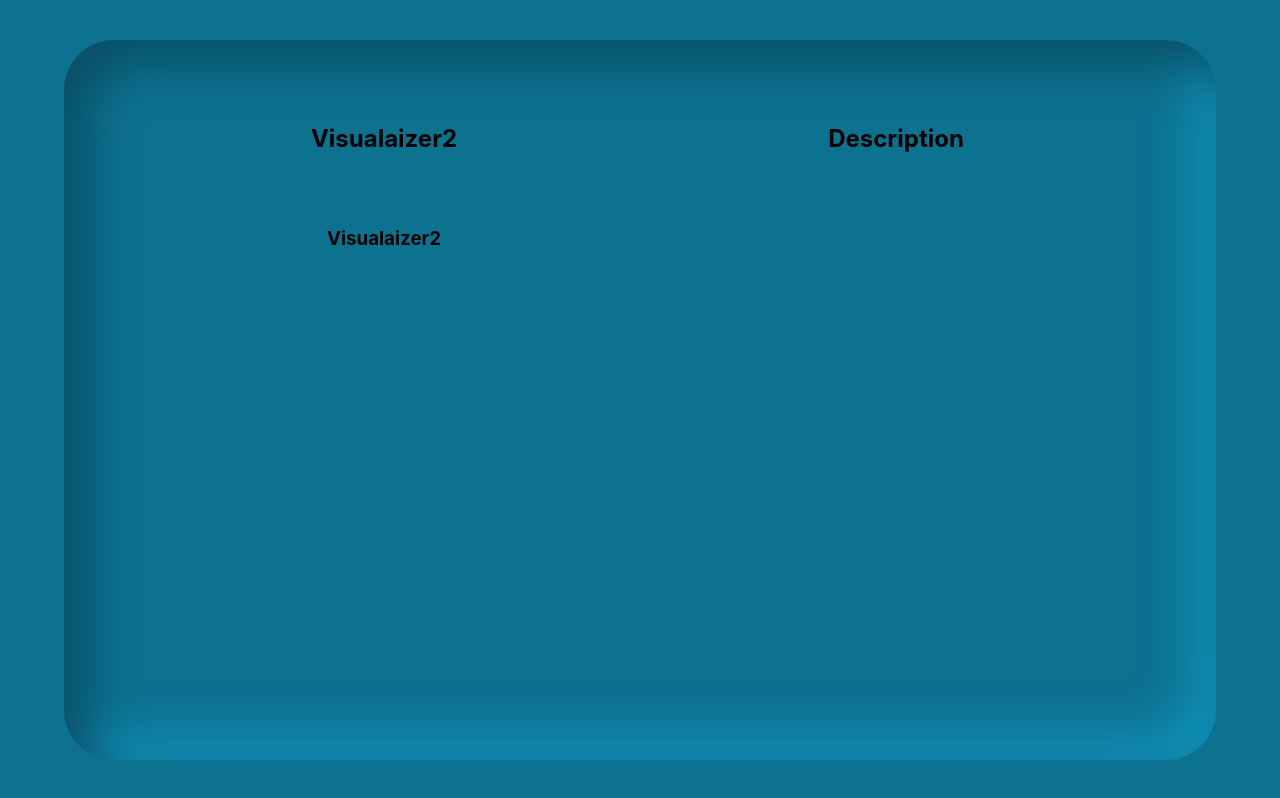
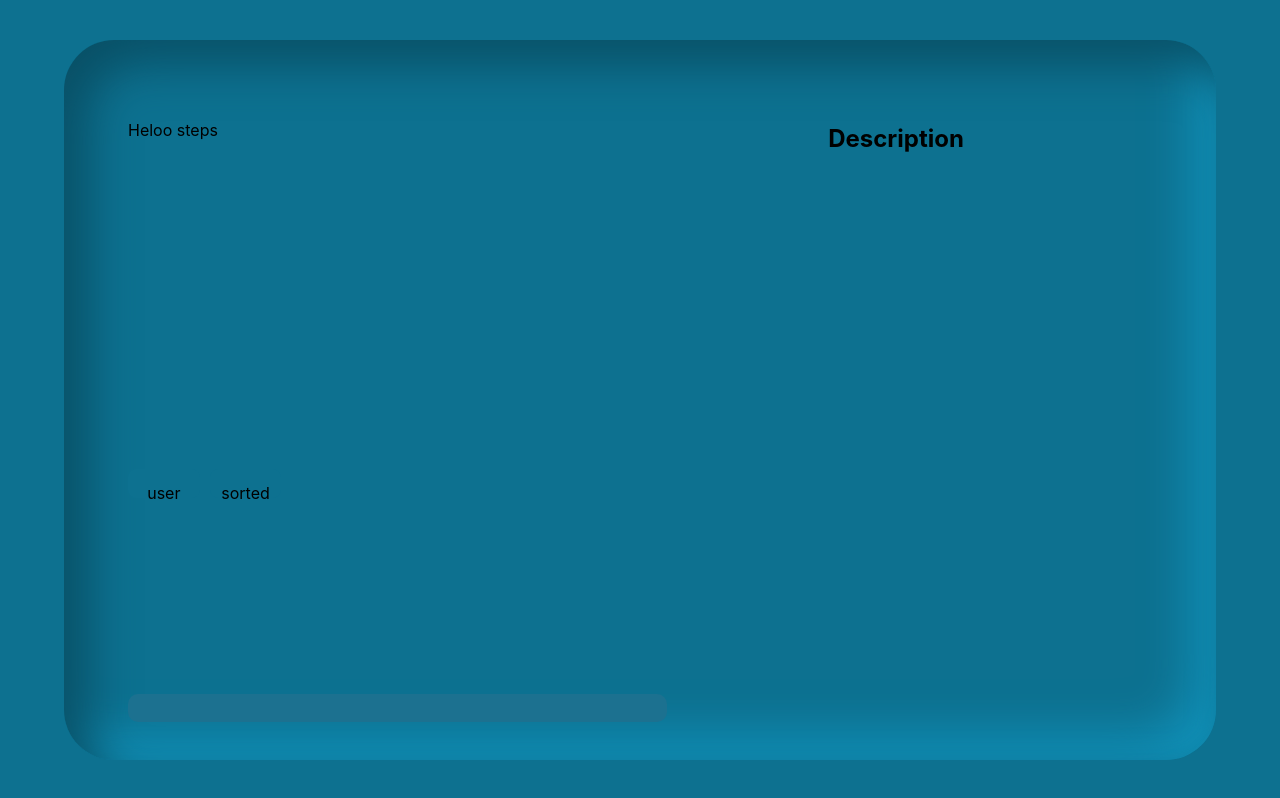
Before and after one commit to shahryar-h/algovis, a React (Create React App) app in the folder algo-vis/: page / in a window 1280 px wide. Built offline with nearby package versions, Linux system fonts and the light colour scheme.

Commit message:
basic chart

```diff
--- a/algo-vis/src/resources/components/2_Visualizer.jsx
+++ b/algo-vis/src/resources/components/2_Visualizer.jsx
@@ -1,11 +1,41 @@
 import React, { Component } from "react";
+import Diagram from "./3_Diagram";
+import InputBox from "./3_InputBox";
+import Steps from "./3_Steps";
+
+
 
 class Visualizer extends Component {
+  state = {
+    userObj: [],
+    sortedObj: [],
+    userInputs: [],
+    sortedInput: [],
+  };
+  handleUsersInput = (userObj, sortedObj, userInputs, sortedInput) => {
+    this.setState({
+      userObj,
+      sortedObj,
+      userInputs,
+      sortedInput,
+    });
+  };
   render() {
+    const { userObj, sortedObj, userInputs, sortedInput } = this.state;
     return (
       <div className="vizContainer">
-        <h2>Visualaizer2</h2>
-        <h3>Visualaizer2</h3>
+        <Steps />
+        <Diagram
+          userObj={userObj}
+          userInputs={userInputs}
+          sortedObj={sortedObj}
+          sortedInput={sortedInput}
+        />
+        <InputBox
+          handleUsersInput={(userObj, sortedObj, userInputs, sortedInput) =>
+            this.handleUsersInput(userObj, sortedObj, userInputs, sortedInput)
+          }
+        />
       </div>
     );
   }
--- /dev/null
+++ b/algo-vis/src/resources/components/3_Diagram.jsx
@@ -0,0 +1,45 @@
+import React, { Component } from "react";
+
+class Diagram extends Component {
+  render() {
+    const { userObj, sortedObj, userInputs, sortedInput } = this.props;
+    console.log(sortedObj);
+    return (
+      <>
+        <div className="sortItems">
+          {sortedObj != []
+            ? sortedObj.map((item, index) => {
+                return (
+                  <div
+                    key={`sortItem-${item.sortPosiotion}`}
+                    className={`sortItem sortItem${item.sortPosiotion}`}>
+                    {item.userInput}
+                  </div>
+                );
+              })
+            : ""}
+          <n />
+
+          {/* <n />
+          {userObj != []
+            ? userObj.map((item, index) => {
+                return (
+                  <div
+                    key={`sortItem-${item.sortPosiotion}`}
+                    className={`sortItem sortItem${item.sortPosiotion}`}>
+                    {item.userInput}
+                  </div>
+                );
+              })
+            : ""} */}
+        </div>
+        <div className="controls">
+          <div className="userInput">user</div>
+          <div className="sortedInput">sorted</div>
+        </div>
+      </>
+    );
+  }
+}
+
+export default Diagram;
--- /dev/null
+++ b/algo-vis/src/resources/components/3_InputBox.jsx
@@ -0,0 +1,109 @@
+import React, { Component } from "react";
+
+class InputBox extends Component {
+  state = {
+    errorsIndex: [0, 0, 0],
+    errors: [
+      "the program accepts only number values comma seperated",
+      "the program only accepts up to 7 numbers",
+      "the program only accepts numbers between 1-100",
+    ],
+  };
+  handleInputs = (e) => {
+    const { errorsIndex } = this.state;
+
+    let updatedErrorsIndex = [...errorsIndex];
+    let userInput_parseToInt;
+
+    let userInput = e.target.value;
+    console.log();
+    if (userInput === "") {
+      this.props.handleUsersInput([], [], [], []);
+    } else {
+      let userInput_commaSeperated = userInput.split(",").filter((num) => {
+        return num != "";
+      });
+
+      let userInput_joinedSrting = userInput_commaSeperated.join("");
+
+      // validations
+      let isnum = /^\d+$/.test(userInput_joinedSrting);
+      if (isnum) {
+        updatedErrorsIndex[0] = 0;
+        userInput_parseToInt = userInput_commaSeperated.map((num) => {
+          return parseInt(num);
+        });
+        if (userInput_parseToInt.length > 7) {
+          updatedErrorsIndex[1] = 1;
+        } else {
+          updatedErrorsIndex[1] = 0;
+
+          let result = userInput_parseToInt.every(function (e) {
+            return e < 100;
+          });
+
+          if (!result) {
+            updatedErrorsIndex[2] = 1;
+          } else {
+            updatedErrorsIndex[2] = 0;
+          }
+        }
+        this.setState({ errorsIndex: updatedErrorsIndex });
+      } else {
+        let updatedErrorsIndex = [...errorsIndex];
+        updatedErrorsIndex[0] = 1;
+        this.setState({ errorsIndex: updatedErrorsIndex });
+      }
+      if (
+        !updatedErrorsIndex.includes(1) &&
+        userInput_parseToInt != undefined
+      ) {
+        let inp = [...userInput_parseToInt];
+        let sortedInput = inp.sort((a, b) => {
+          return a - b;
+        });
+        let userObj = userInput_parseToInt.map((s) => {
+          return {
+            userInput: s,
+            sortPosiotion: sortedInput.indexOf(s) + 1,
+            userPosition: userInput_parseToInt.indexOf(s) + 1,
+          };
+        });
+        let sortedObj = sortedInput.map((s) => {
+          return {
+            userInput: s,
+            sortPosiotion: sortedInput.indexOf(s) + 1,
+            userPosition: userInput_parseToInt.indexOf(s) + 1,
+          };
+        });
+
+        // console.log();
+        this.props.handleUsersInput(
+          userObj,
+          sortedObj,
+          userInput_parseToInt,
+          sortedInput
+        );
+      }
+    }
+  };
+  render() {
+    const { errors, errorsIndex } = this.state;
+    return (
+      <>
+        <form>
+          <label>
+            <input
+              onChange={(e) => this.handleInputs(e)}
+              type="text"
+              name="name"
+            />
+          </label>
+          {/* <input type="submit" value="Submit" /> */}
+        </form>
+      </>
+    );
+  }
+}
+
+export default InputBox;
--- /dev/null
+++ b/algo-vis/src/resources/components/3_Steps.jsx
@@ -0,0 +1,13 @@
+import React, { Component } from "react";
+
+class Steps extends Component {
+  render() {
+    return (
+      <div>
+        <p>Heloo steps</p>
+      </div>
+    );
+  }
+}
+
+export default Steps;
--- a/algo-vis/src/resources/main.sass
+++ b/algo-vis/src/resources/main.sass
@@ -1,4 +1,4 @@
-@import ./styles/index
-@import ./styles/controller
-@import ./styles/visualizer
-@import ./styles/description
+@import "./styles/index"
+@import "./styles/controller"
+@import "./styles/visualizer"
+@import "./styles/description"
--- a/algo-vis/src/resources/styles/visualizer.sass
+++ b/algo-vis/src/resources/styles/visualizer.sass
@@ -6,5 +6,79 @@
     gap: 0% 0%
     grid-template-areas: "." "." "."
 
-    h1, h2, h3
-        text-align: center
+    input
+        // -webkit-appearance: none
+        // box-shadow : none
+        appearance: none
+        box-shadow: none
+        border-style: none
+        margin-top: 5em
+        height: 10%
+        width: 100%
+        color: white
+        padding: 7px
+        border-radius: 10px
+        background: #1C7190
+        padding-left: 20px
+        font-size: 1.2em
+        box-shadow: inset 20px 20px 60px 093d4d, inset -20px -20px 60px 0f82a6
+
+    input:focus
+        outline: none
+
+    .controls
+        height: 20%
+        width: 35%
+        display: flex
+        margin-top: 15%
+
+        .userInput, .sortedInput
+            height: 70%
+            width: 40%
+            border-radius: 8px
+            background: #0d7190
+            box-shadow: (12px 12px 32px 052d3a, -12px -12px 32px 15b5e6)
+            line-height: 300%
+            text-align: center
+
+        .userInput
+            margin-right: 10px
+
+        .sortItems
+            margin-left: 10px
+
+            display: flex
+            justify-content: space-evenly
+            align-items: flex-end
+
+        .sortItem
+            height: 100%
+            width: 50px
+            border-radius: 44px
+            background: linear-gradient(145deg, #0e799a, #0c6682)
+            box-shadow: 5px 5px 21px 0a566d, -5px -5px 21px 0c6682
+            color: white
+            display: flex
+            align-items: center
+            justify-content: center
+
+        .sortItem1
+            height: 35%
+
+        .sortItem2
+            height: 45%
+
+        .sortItem3
+            height: 55%
+
+        .sortItem4
+            height: 65%
+
+        .sortItem5
+            height: 75%
+
+        .sortItem6
+            height: 85%
+
+        .sortItem7
+            height: 95%
```
